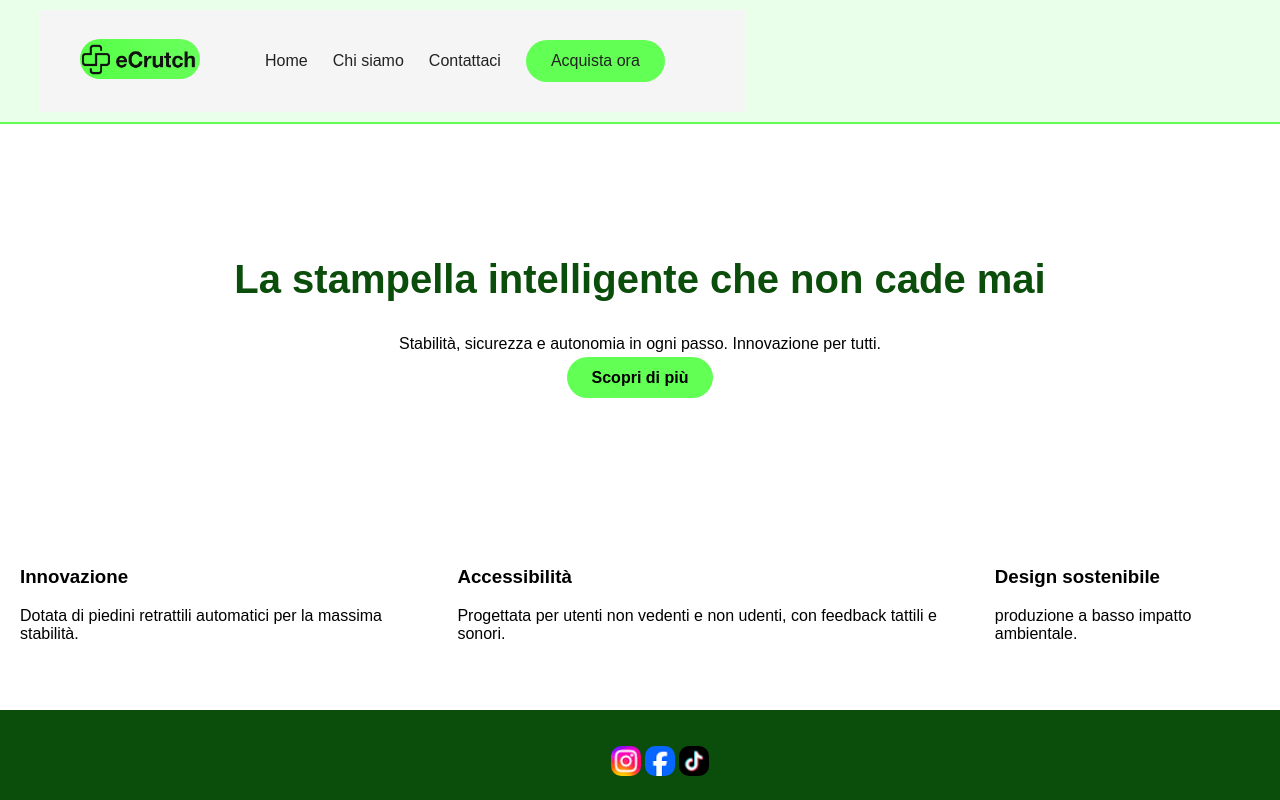
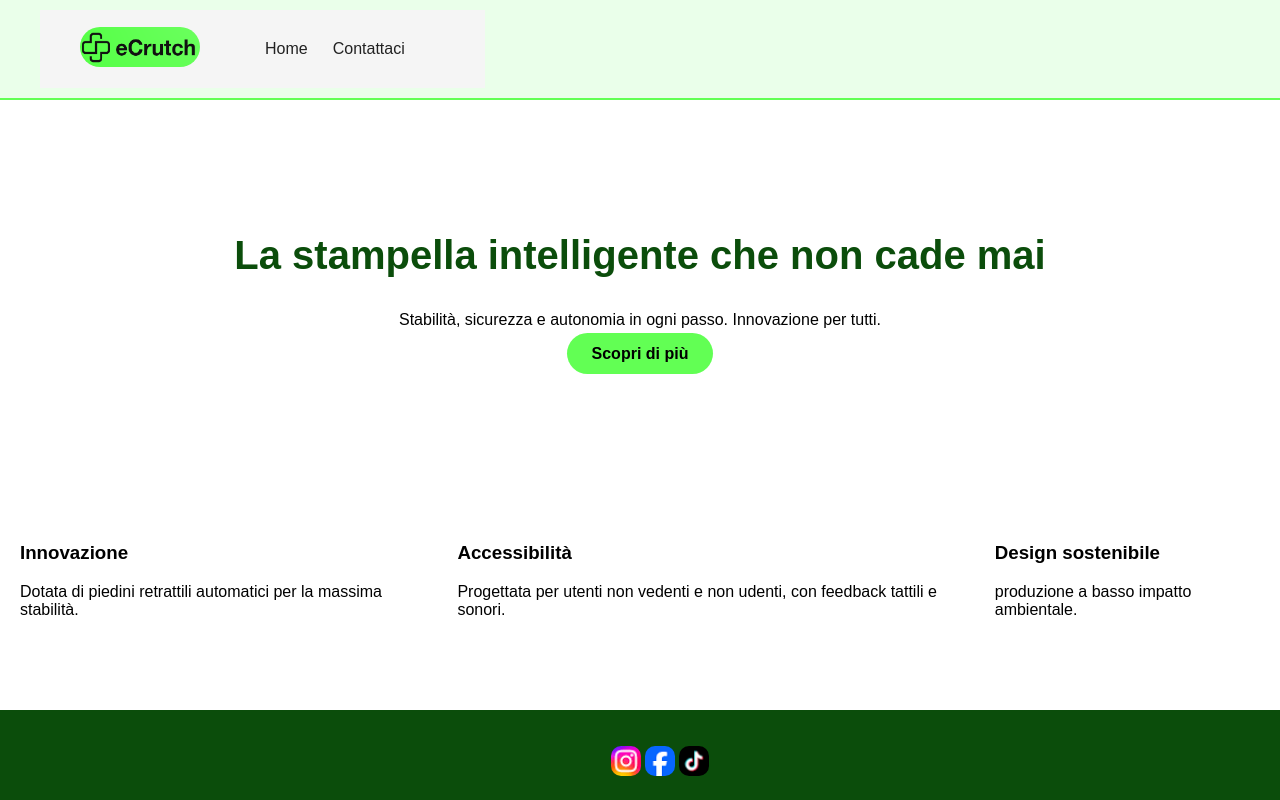
Before and after one commit to dibbes96/eCRUTCH.github.io, a plain HTML site: page index.html in a window 1280 px wide. Drawn offline with Linux system fonts and the light colour scheme.

Commit message:
Update index.html

```diff
--- a/index.html
+++ b/index.html
@@ -14,9 +14,9 @@
         </div>
         <nav class="navbar">
           <a href="index.html">Home</a>
-          <a href="chisiamo.html">Chi siamo</a>
+
           <a href="contatti.html">Contattaci</a>
-          <a href="acquistaora.html" class="cta">Acquista ora</a>
+
         </nav>
       </div>
     </header>
```
